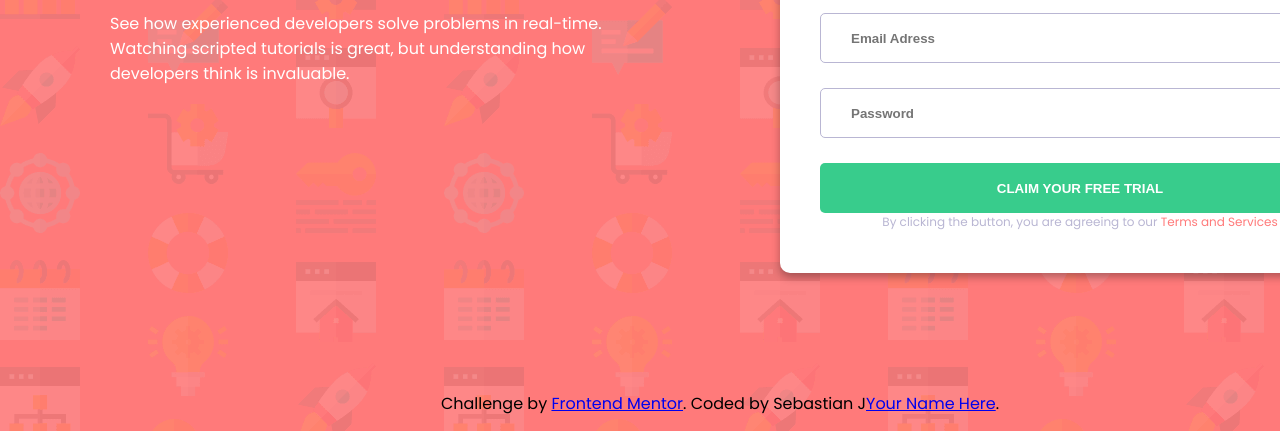
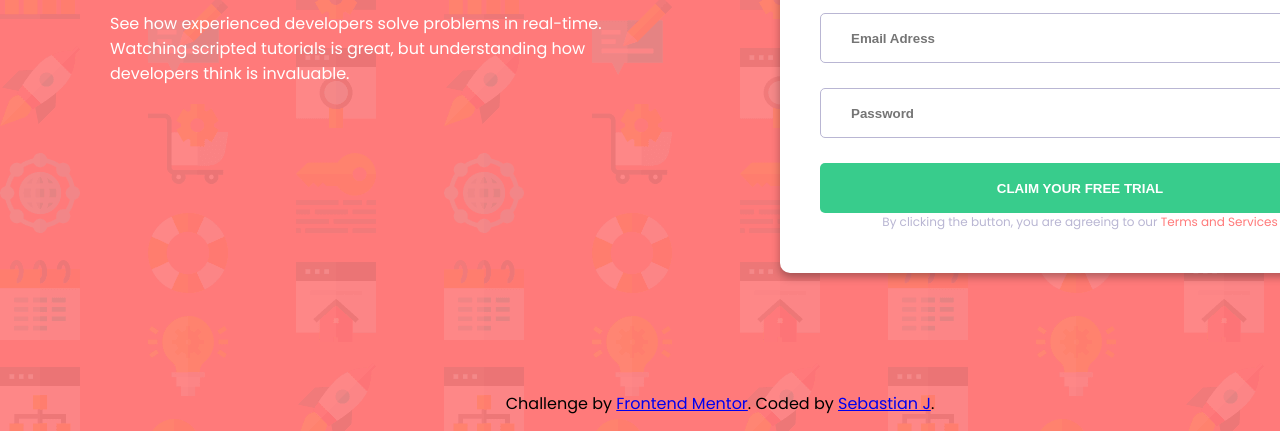
Before and after one commit to SebastianJast/Intro-component-with-signup-form-master, a plain HTML site: page index.html in a window 1280 px wide. Shown: the part 369-800 px from the top of the page. Drawn offline with Linux system fonts and the light colour scheme.

Commit message:
Update index.html

```diff
--- a/index.html
+++ b/index.html
@@ -281,7 +281,7 @@
         Challenge by
         <a href="https://www.frontendmentor.io?ref=challenge" target="_blank"
           >Frontend Mentor</a
-        >. Coded by Sebastian J<a href="#">Your Name Here</a>.
+        >. Coded by <a href="#">Sebastian J</a>.
       </p>
     </footer>
     <script src="index.js" charset="UTF-8"></script>
```
